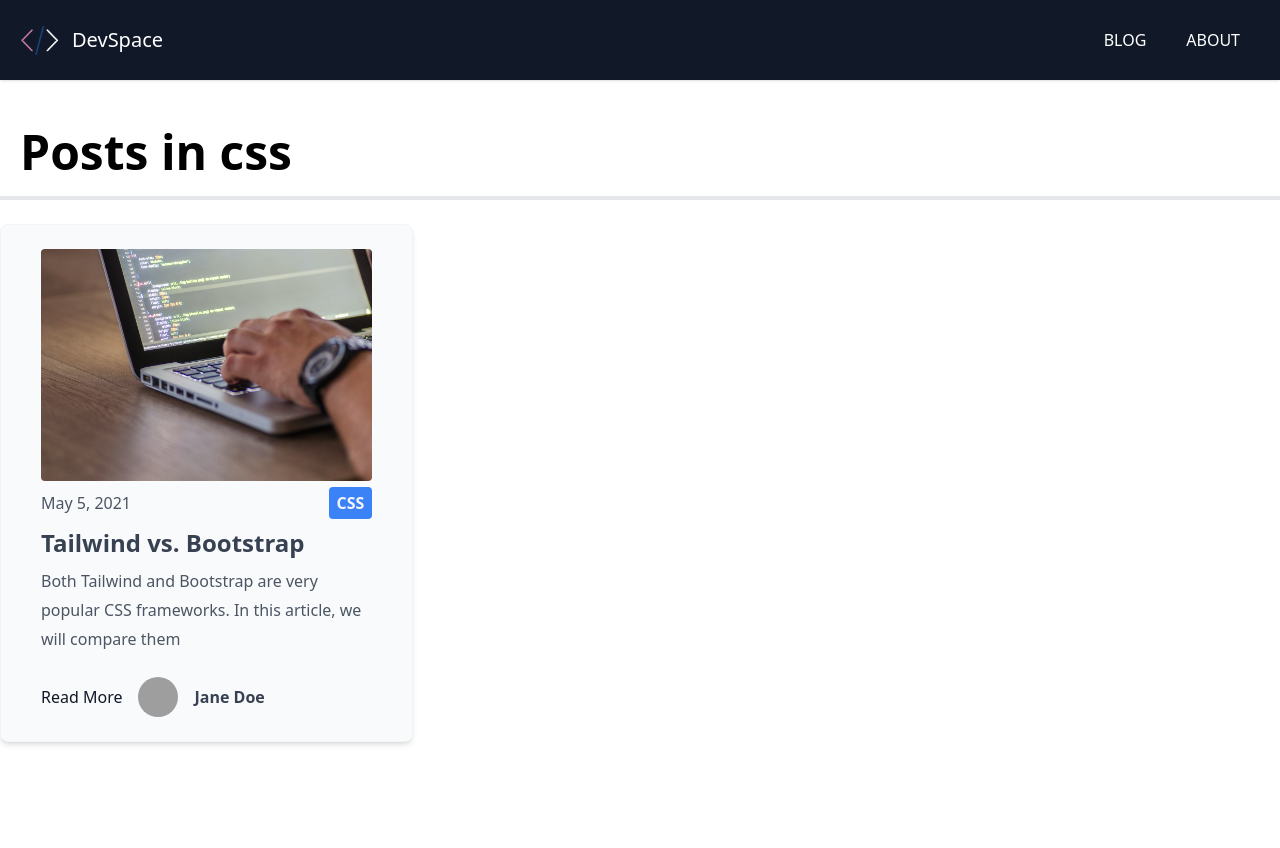
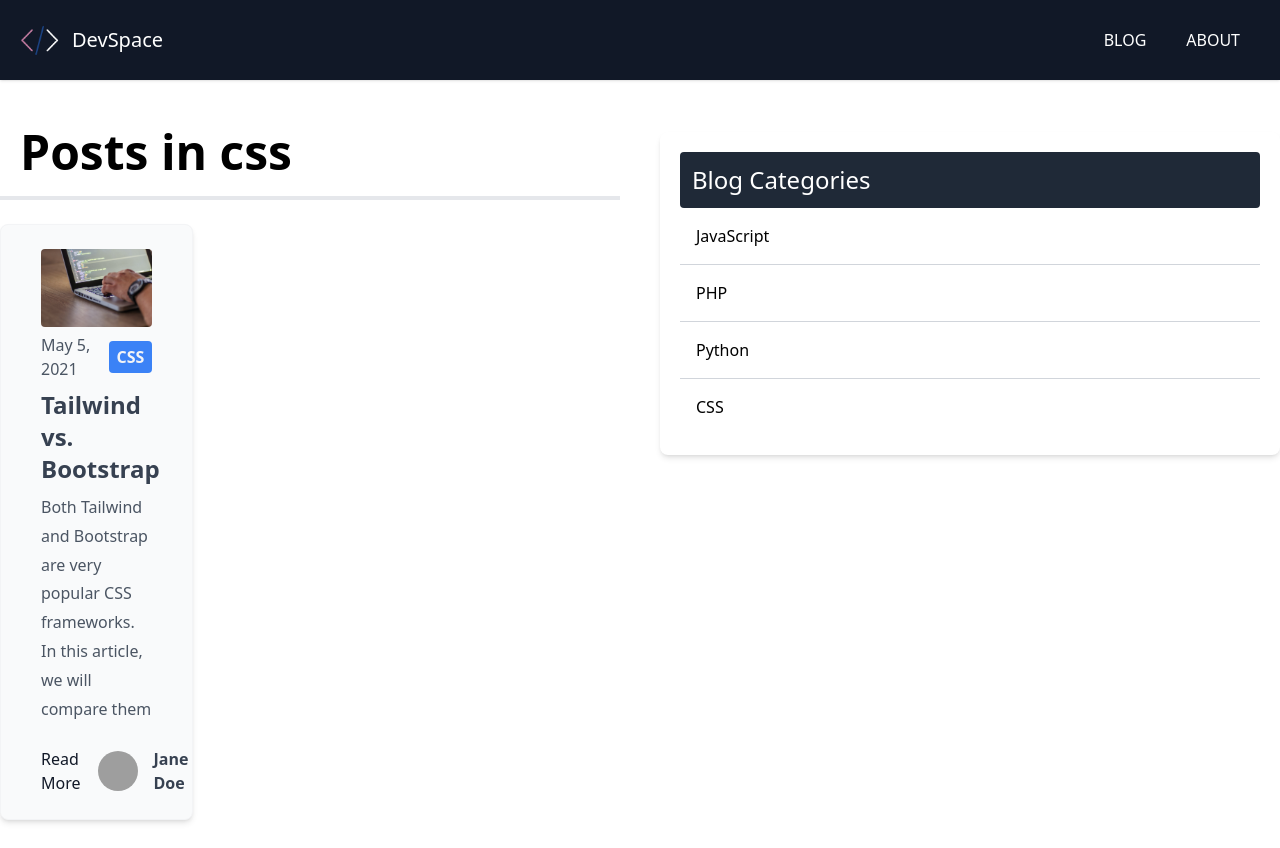
Before and after one commit to EbrahimHeydari/devspace, a Next.js app: page /blog/category/css in a window 1280 px wide. Before the commit the page ends 800 px from the top, so only its background shows below. Built offline with nearby package versions, Linux system fonts and the light colour scheme; grey boxes are pictures that could not be loaded.

Commit message:
12-6 Category Sidebar

```diff
--- /dev/null
+++ b/components/CategoryList.js
@@ -0,0 +1,23 @@
+import Link from "next/link"
+
+const CategoryList = ({ categories }) => {
+  return (
+    <div className="w-full p-5 bg-white rounded-lg shadow-md mt-6">
+      <h3 className="text-2xl bg-gray-800 text-white p-3 rounded">
+        Blog Categories
+      </h3>
+
+      <ul className="divide-y divide-gray-300">
+        {categories.map((category, index) => (
+          <Link href={`/blog/category/${category.toLowerCase()}`} key={index}>
+            <li className="p-4 cursor-pointer hover:bg-gray-50">
+              {category}
+            </li>
+          </Link>
+        ))}
+      </ul>
+    </div>
+  )
+}
+
+export default CategoryList
--- a/components/Pagination.js
+++ b/components/Pagination.js
@@ -24,7 +24,7 @@
         )}
 
         {Array.from({ length: numPages }, (_, index) => (
-          <Link href={`/blog/page/${index+ 1}`}>
+          <Link href={`/blog/page/${index+ 1}`} key={index}>
             <li className="relative py-2 px-3 block leading-tight bg-white border
           border-gray text-gray-800 mr-1 hover:bg-gray-200 cursor-pointer">
               {index + 1}
--- a/pages/blog/category/[category_name].js
+++ b/pages/blog/category/[category_name].js
@@ -4,16 +4,24 @@
 import Post from '@/components/Post'
 import Layout from '@/components/Layout'
 import { files, getPosts } from '@/lib/posts'
+import CategoryList from '@/components/CategoryList'
 
-export default function CategoryBlogPage({ posts, category_name }) {
+export default function CategoryBlogPage({ posts, category_name, categories }) {
   return (
     <Layout>
-      <h1 className='text-5xl border-b-4 p-5 font-bold'>Posts in {category_name}</h1>
+      <div className="flex justify-between">
+        <div className="w-3/4 mr-10 w-full">
+          <h1 className='text-5xl border-b-4 p-5 font-bold'>Posts in {category_name}</h1>
+          <div className="grid md:grid-cols-2 lg:grid-cols-3 gap-5">
+            {posts.map((post, index) => (
+              <Post key={index} post={post} />
+            ))}
+          </div>
+        </div>
 
-      <div className="grid md:grid-cols-2 lg:grid-cols-3 gap-5">
-        {posts.map((post, index) => (
-          <Post key={index} post={post} />
-        ))}
+        <div className="w-1/4 w-full">
+          <CategoryList categories={categories} />
+        </div>
       </div>
     </Layout>
   )
@@ -40,12 +48,19 @@
 
 export async function getStaticProps({ params: { category_name } }) {
   // filter by category
-  const categoryPosts = getPosts().filter(post => post.frontmatter.category.toLowerCase() === category_name)
+  const categoryPosts = getPosts().filter(post =>
+    post.frontmatter.category.toLowerCase() === category_name
+  )
+
+  // Get Categories for side bar
+  const categories = getPosts().map(post => post.frontmatter.category)
+  const uniqueCategories = [...new Set(categories)]
 
   return {
     props: {
       category_name,
-      posts: categoryPosts
+      posts: categoryPosts,
+      categories: uniqueCategories
     }
   }
 }
--- a/pages/blog/page/[page_index].js
+++ b/pages/blog/page/[page_index].js
@@ -1,12 +1,15 @@
+import Post from '@/components/Post'
 import Layout from '@/components/Layout'
-import Post from '@/components/Post'
+import Pagination from '@/components/Pagination'
+import CategoryList from '@/components/CategoryList'
 import { POST_PER_PAGE } from '@/config/index'
-import Pagination from '@/components/Pagination'
 import { files, getPosts } from '@/lib/posts'
 
-export default function BlogPage({ posts, numPages, currentPage }) {
+export default function BlogPage({ posts, numPages, currentPage, categories }) {
   return (
     <Layout>
+      <div className="flex justify-between">
+        <div className="w-3/4 mr-10 w-full">
           <h1 className='text-5xl border-b-4 p-5 font-bold'>Blog</h1>
 
           <div className="grid md:grid-cols-2 lg:grid-cols-3 gap-5">
@@ -16,6 +19,12 @@
           </div>
 
           <Pagination numPages={numPages} currentPage={currentPage} />
+        </div>
+
+        <div className="w-1/4 w-full">
+          <CategoryList categories={categories} />
+        </div>
+      </div>
     </Layout>
   )
 }
@@ -24,7 +33,6 @@
   const numPages = Math.ceil(files.length / POST_PER_PAGE)
 
   let paths = []
-
   for (let i = 1; i <= numPages; i++) {
     paths.push({
       params: { page_index: i.toString() }
@@ -41,13 +49,19 @@
   const page = parseInt((params && params.page_index) || 1)
   const numPages = Math.ceil(files.length / POST_PER_PAGE)
   const pageIndex = page - 1
-  const orderedPost = getPosts().slice(pageIndex * POST_PER_PAGE, page * POST_PER_PAGE)
+  const posts = getPosts()
+  const orderedPost = posts.slice(pageIndex * POST_PER_PAGE, page * POST_PER_PAGE)
+
+  // Get Categories for side bar
+  const categories = posts.map(post => post.frontmatter.category)
+  const uniqueCategories = [...new Set(categories)]
 
   return {
     props: {
+      numPages,
       posts: orderedPost,
-      numPages,
-      currentPage: page
+      currentPage: page,
+      categories: uniqueCategories
     }
   }
 }
```
Lines whose indentation alone changed are shown as unchanged.
